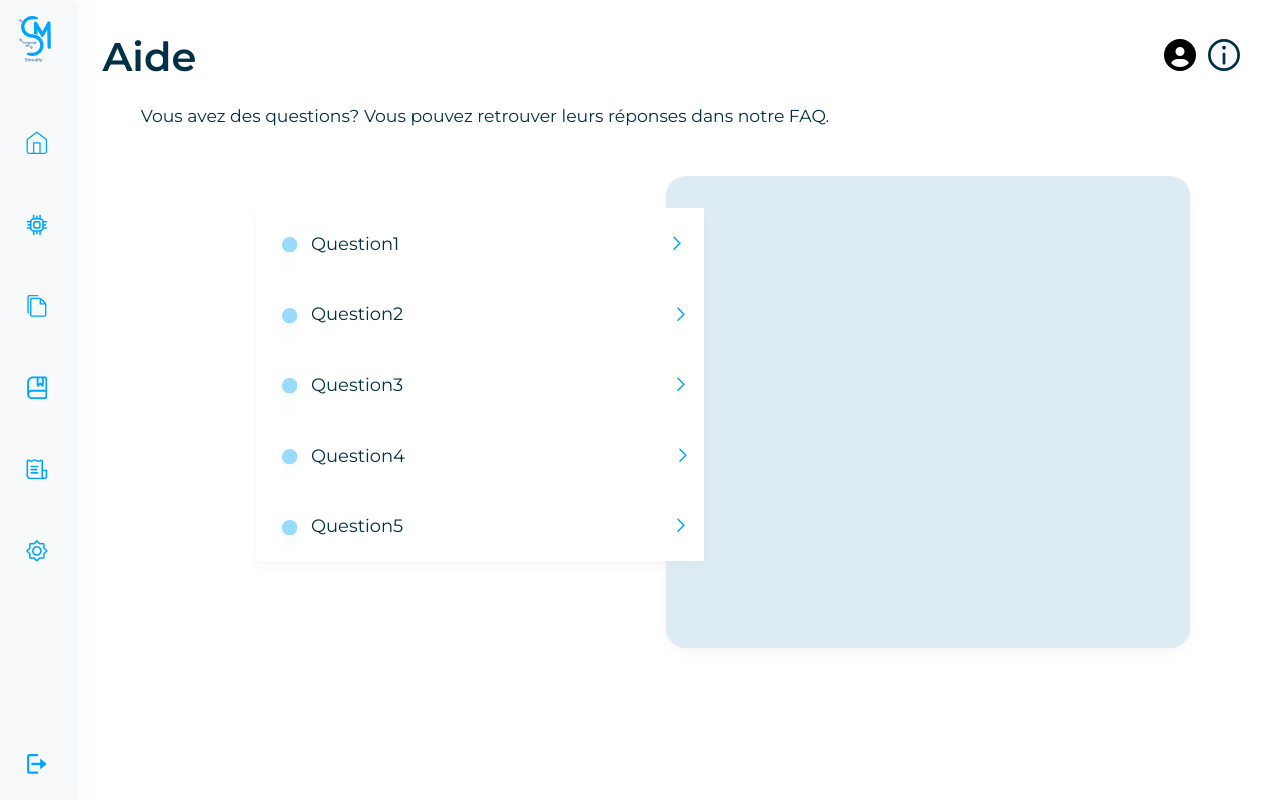
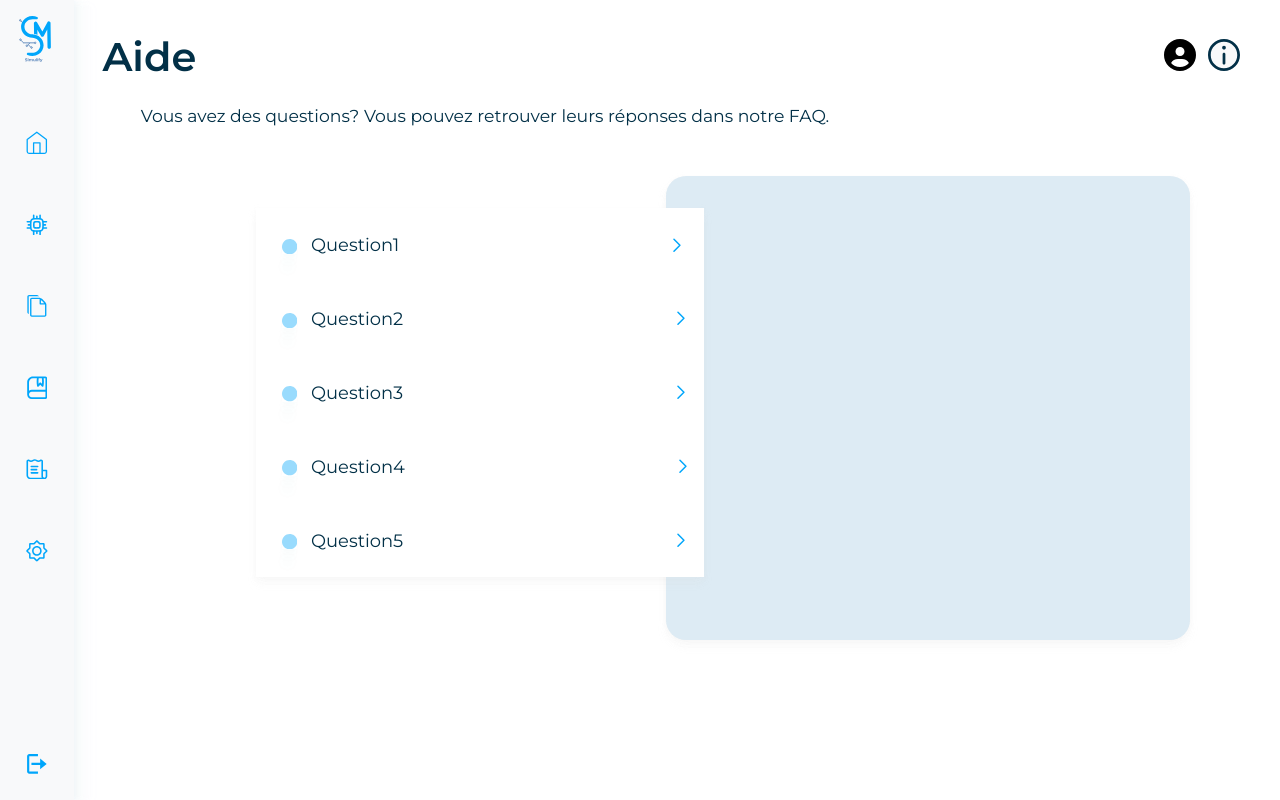
Before and after one commit to Simulify/General, a React (Create React App) app in the folder General/Frontend/: page /faq in a window 1280 px wide. Built offline with nearby package versions, Linux system fonts and the light colour scheme.

Commit message:
DYNAA
DYNAA

```diff
--- a/General/Frontend/src/pages/FAQ.css
+++ b/General/Frontend/src/pages/FAQ.css
@@ -24,7 +24,7 @@
   cursor: pointer;
   font-weight: 500;
   font-size: 1.4vw;
-  padding: 3.1vh 0vh;
+  padding: 3.3vh 0vh;
   background-color: #FFFFFF;
   transition: background-color 0.2s ease-in-out;
   color: #023047;
@@ -63,7 +63,7 @@
   left: 52vw;
   display: flex;
   width: 35vw;
-  height: 46vh;
+  height: 45vh;
   padding-left: 6vw;
   padding-top: 13vh;
   background: #DDEBF4;
```
